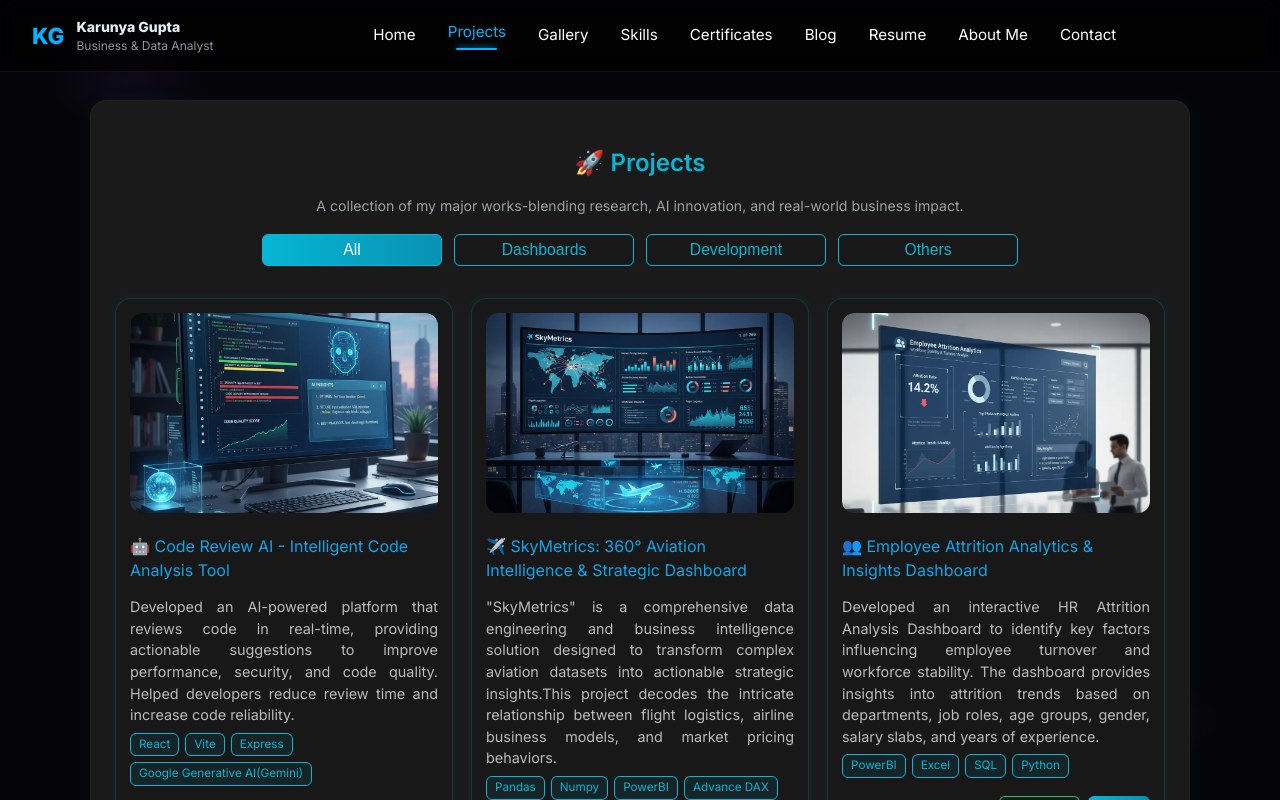
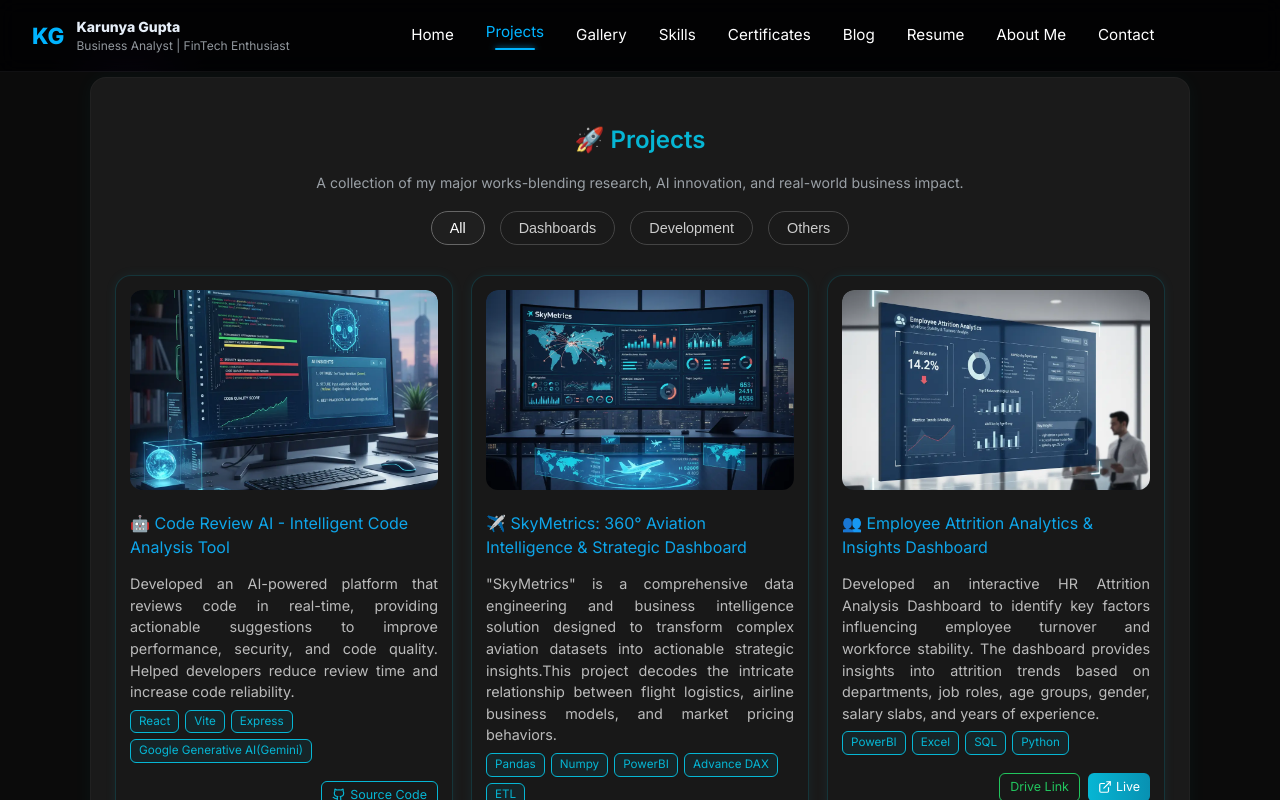
Before and after one commit to KarunyaGupta/Portfolio, a React (Vite) app: page /projects in a window 1280 px wide. Shown: the top 800 px of the page. Built offline with nearby package versions, Linux system fonts and the light colour scheme; the HTML template or start-up script is replaced by a standard one.

Commit message:
Update nevbar

```diff
--- a/src/CSS/blog1.css
+++ b/src/CSS/blog1.css
@@ -16,6 +16,7 @@
 	color: #aaa;
 	margin-bottom: 2rem;
 	font-size: 1rem;
+	text-align: center;
 }
 
 .blog-grid {
--- a/src/CSS/projects.css
+++ b/src/CSS/projects.css
@@ -1,3 +1,30 @@
+/* Category Tabs (imported from Gallery.css for Projects.jsx) */
+.tab-buttons {
+  display: flex;
+  gap: 15px;
+  margin-bottom: 30px;
+  flex-wrap: wrap;
+  justify-content: center;
+}
+
+.tab {
+  background: transparent;
+  border: 1px solid #444;
+  padding: 8px 18px;
+  border-radius: 20px;
+  color: #ccc;
+  font-size: 0.9rem;
+  cursor: pointer;
+  transition: all 0.3s ease;
+}
+
+.tab.active,
+.tab:hover {
+  background: #191818;
+  color: #fff;
+  border-color: #666;
+  font-style: bold;
+}
 /* Projects.css */
 
 .projects-container {
--- a/src/components/Navbar.jsx
+++ b/src/components/Navbar.jsx
@@ -136,7 +136,7 @@ export default function Navbar() {
                 opacity: 0.95,
               }}
             >
-              Business & Data Analyst
+              Business Analyst | FinTech Enthusiast
             </div>
           </div>
         </div>
--- a/src/pages/Home.jsx
+++ b/src/pages/Home.jsx
@@ -16,10 +16,10 @@ import facebookLogo from '../../public/facebook.png'
 export default function Home() {
   const professions = [
     'Pre-Final Year Engineering Student',
-    'Chairperson, WIE IEEE-CIET',
+    'Chairperson, WIE IEEE-CIET SB',
     'Specializing in FinTech',
     'Business & Data Analytics',
-    'Certified Analyst',
+    'Meta Certified Analyst',
     'Learning DataBricks & AI Technologies',
   ]
 
@@ -108,7 +108,7 @@ export default function Home() {
 
           {/* Typing effect only for big screens, plain text for mobile */}
           <p className="typing-effect">
-            Business & Data Analyst&nbsp;|&nbsp;Data Visualization
+            Business & Data Analyst&nbsp;|&nbsp;FinTech Enthusiast
           </p>
 
           {/* Profession Tags */}
--- a/src/pages/Projects.jsx
+++ b/src/pages/Projects.jsx
@@ -166,99 +166,45 @@ export default function Projects() {
 	const filteredProjects = category === 'All' ? PROJECTS : PROJECTS.filter(p => p.category === category);
 	const displayedProjects = showAll ? filteredProjects : filteredProjects.slice(0, 6);
 
+	// Tab config for categories (for consistent naming)
+	const TABS = [
+		{ key: 'All', label: 'All' },
+		{ key: 'Dashboards', label: 'Dashboards' },
+		{ key: 'Development', label: 'Development' },
+		{ key: 'Others', label: 'Others' },
+	];
+
 	return (
 		<motion.section
-			className="container"
-			initial={{ opacity: 0, y: 30 }}
-			animate={{ opacity: 1, y: 0 }}
-			transition={{ duration: 0.6 }}
+			className="gallery-container"
+			initial="hidden"
+			animate="visible"
+			exit="hidden"
 			id="projects"
-			style={{
-				display: 'flex',
-				justifyContent: 'center',
-				alignItems: 'flex-start',
-				width: '100%',
-			}}
+			style={{ width: '100%' }}
 		>
-			<div
-				className="card"
-				style={{
-					background: '#1A1A1A',
-					borderRadius: 16,
-					padding: 24,
-					boxShadow: '0 0 20px rgba(0,255,255,0.04)',
-					width: '100%',
-					maxWidth: 1100,
-					margin: '0 auto',
-				}}
-			>
-				<motion.h2
-					className="projects-title"
-					initial={{ opacity: 0 }}
-					animate={{ opacity: 1 }}
-					transition={{ delay: 0.1 }}
-					style={{
-						fontSize: '1.5rem',
-						fontWeight: 600,
-						color: '#06b6d4',
-						marginBottom: '0.3rem',
-						textAlign: 'center',
-					}}
-				>
+			<div className="card" style={{ background: '#1A1A1A', borderRadius: 16, padding: 24, boxShadow: '0 0 20px rgba(0,255,255,0.04)', width: '100%', maxWidth: 1100, margin: '0 auto' }}>
+				<motion.h2 className="projects-title" initial={{ opacity: 0 }} animate={{ opacity: 1 }} transition={{ delay: 0.1 }} style={{ fontSize: '1.5rem', fontWeight: 600, color: '#06b6d4', marginBottom: '0.3rem', textAlign: 'center' }}>
 					🚀 Projects
 				</motion.h2>
-
-								<p
-										className="projects-subtitle"
-										style={{
-												fontSize: '0.88rem',
-												marginBottom: '1.1rem',
-												color: '#9aa0a6',
-												textAlign: 'center',
-										}}
-								>
+				<p className="projects-subtitle" style={{ fontSize: '0.88rem', marginBottom: '1.1rem', color: '#9aa0a6', textAlign: 'center' }}>
 					A collection of my major works-blending research, AI innovation, and real-world business impact.
 				</p>
 
-								{/* Category Buttons - Responsive */}
-								<div
-									className="category-buttons"
-									style={{
-										display: 'flex',
-										flexWrap: 'wrap',
-										justifyContent: 'center',
-										gap: 12,
-										marginBottom: 24,
-									}}
-								>
-									{CATEGORIES.map((cat) => (
+				{/* Category Tabs - Styled like Gallery */}
+				<motion.div className="tab-buttons" initial={{ opacity: 0 }} animate={{ opacity: 1 }} transition={{ delay: 0.15 }}>
+					{TABS.map((t) => (
 						<motion.button
-											key={cat.key}
-											className={`category-btn${category === cat.key ? ' active' : ''}`}
-											onClick={() => { setCategory(cat.key); setShowAll(false); }}
+							key={t.key}
+							className={`tab${category === t.key ? ' active' : ''}`}
+							onClick={() => { setCategory(t.key); setShowAll(false); }}
 							whileHover={{ scale: 1.05 }}
 							whileTap={{ scale: 0.97 }}
-											style={{
-												padding: '6px 18px',
-												borderRadius: 6,
-												background: category === cat.key ? 'linear-gradient(90deg, #06b6d4, #0891b2)' : '#181818',
-												color: category === cat.key ? '#fff' : '#06b6d4',
-												border: '1px solid #06b6d4',
-												fontWeight: 500,
-												fontSize: '0.98rem',
-												cursor: 'pointer',
-												transition: 'background 0.2s, color 0.2s',
-												outline: 'none',
-												minWidth: 110,
-												marginBottom: 8,
-												flex: '1 1 120px',
-												maxWidth: '180px',
-											}}
 						>
-											{cat.label}
+							{t.label}
 						</motion.button>
 					))}
-								</div>
+				</motion.div>
 
 				<div className="projects-grid" style={{ justifyItems: 'center', alignItems: 'stretch' }}>
 					{displayedProjects.map((p, idx) => (
```
Lines whose indentation alone changed are shown as unchanged.
